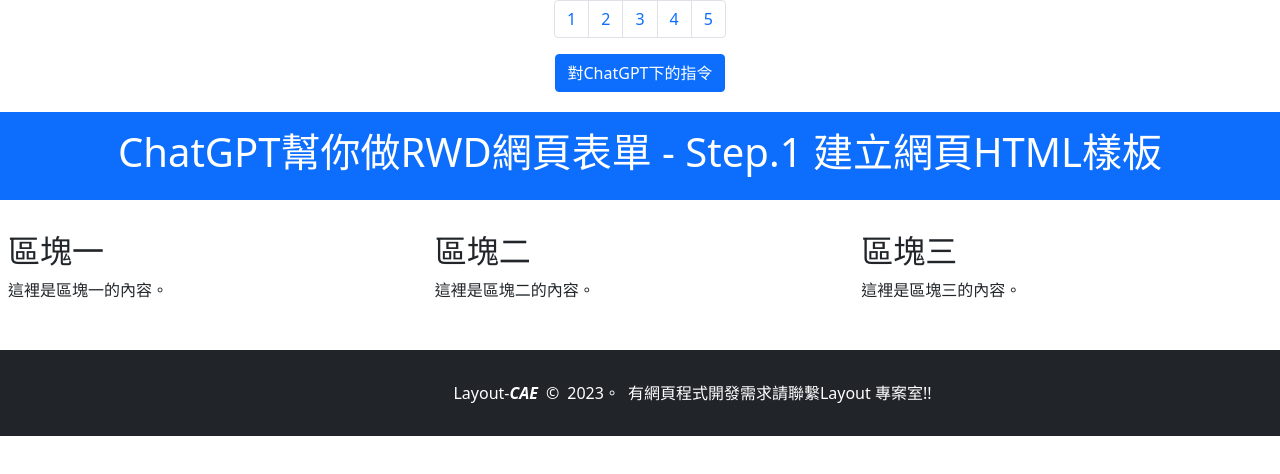
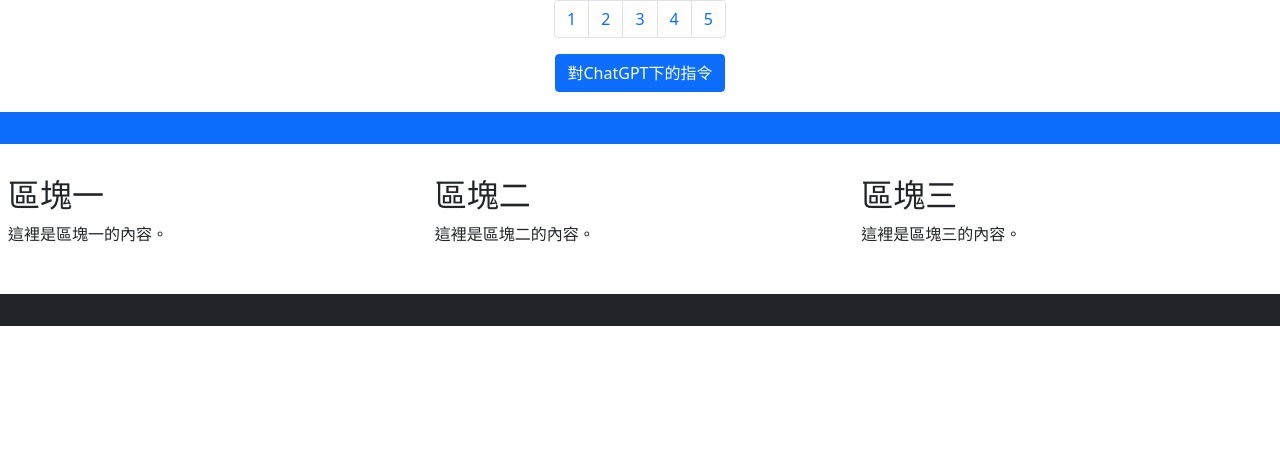
Before and after one commit to 19kiko88/ChatGPT-Report-Demo, a plain HTML site: page index.html in a window 1280 px wide. Drawn offline with Linux system fonts and the light colour scheme.

Commit message:
remove index header. foot content

```diff
--- a/index.html
+++ b/index.html
@@ -59,7 +59,7 @@
 <div class="container_test">
     <!-- header -->
     <header class="bg-primary text-white text-center py-3">
-      <h1>ChatGPT幫你做RWD網頁表單 - Step.1 建立網頁HTML樣板</h1>
+
     </header>
 
     <!-- content -->
@@ -83,13 +83,7 @@
     <!-- footer -->
     <footer class="bg-dark text-white text-center py-3">
       <div style="display:flex; justify-content:center; align-items:center;">
-			<div class="logo">
-				<a href="#"></a>
-			</div>
-			<div>Layout-<span style="font-weight:bold; font-style: italic;">CAE</span></div>&ensp;&copy;&ensp;2023
-			<div>
-			。&ensp;有網頁程式開發需求請聯繫Layout 專案室!!
-			</div>
+
 		</div>
     </footer>
   </div>
```
